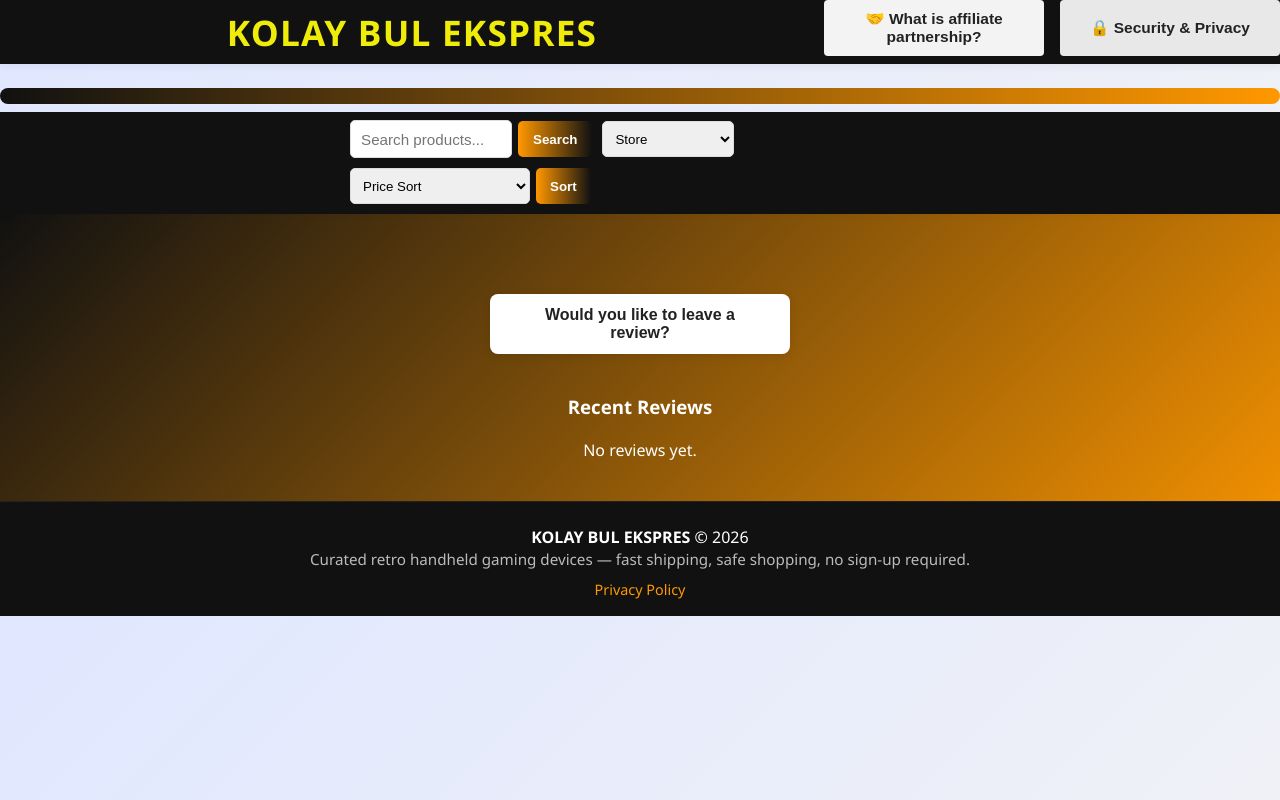
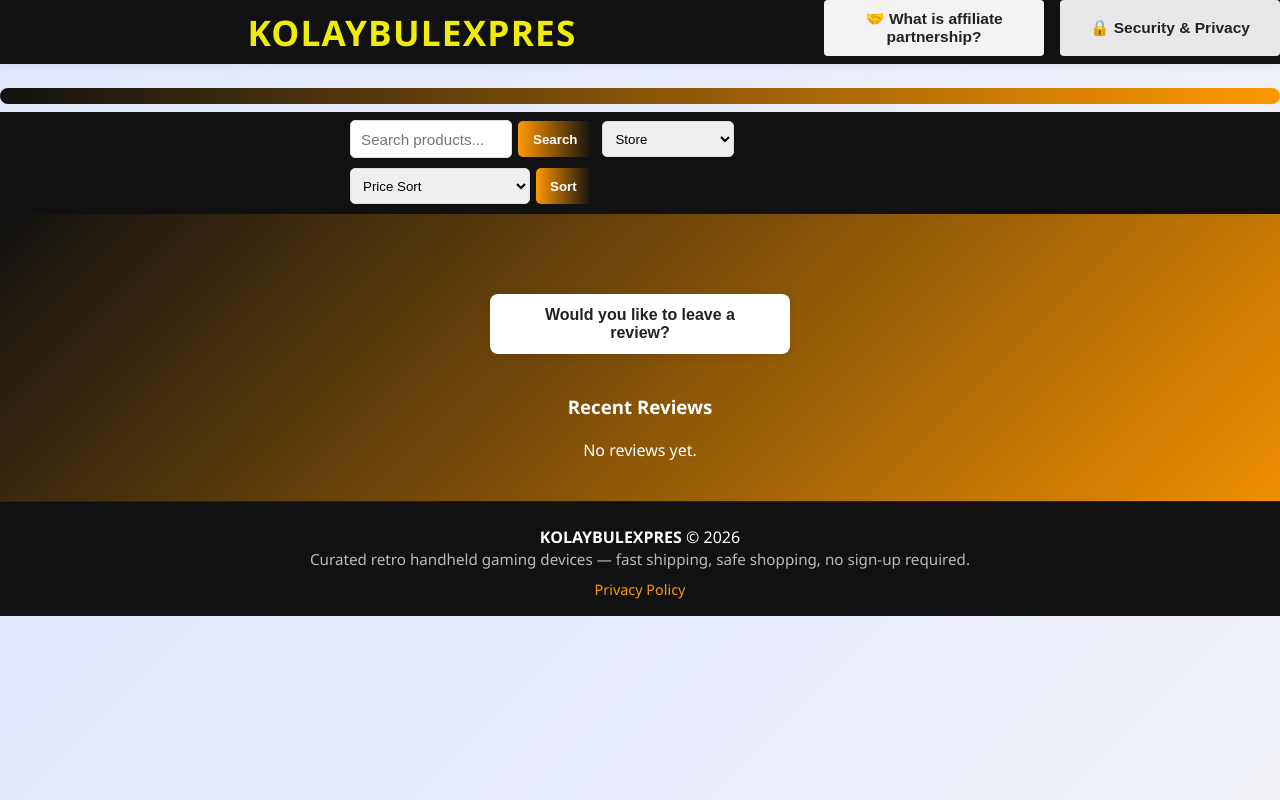
Before and after one commit to simyaci1980/alibaba, a Django app: page / in a window 1280 px wide. Run offline with Django 5.2, Linux system fonts and the light colour scheme; data that the repository does not hold is empty.

Commit message:
Normalize homepage brand title for English SEO

```diff
--- a/urunler/templates/urunler/anasayfa.html
+++ b/urunler/templates/urunler/anasayfa.html
@@ -1,11 +1,11 @@
 {% extends 'urunler/base.html' %}
 
-{% block title %}Kolay Bul Ekspres | Retro Handheld Consoles{% endblock %}
+{% block title %}KOLAYBULEXPRES | Retro Handheld Consoles{% endblock %}
 {% block meta_description %}Browse curated retro handheld consoles and gaming devices. Compare prices and shop safely.{% endblock %}
 
 {% block content %}
 <!-- Main Heading for SEO -->
-<h1 style="position: absolute; clip: rect(0 0 0 0); width: 1px; height: 1px; overflow: hidden; white-space: nowrap;">Retro Handheld Consoles &amp; Gaming Devices - Kolay Bul Ekspres</h1>
+<h1 style="position: absolute; clip: rect(0 0 0 0); width: 1px; height: 1px; overflow: hidden; white-space: nowrap;">Retro Handheld Consoles &amp; Gaming Devices - KOLAYBULEXPRES</h1>
 
 <!-- Ürün Resim Carousel (En Üste) -->
 <div class="carousel-wrapper" style="overflow: hidden; margin: 24px 0 0 0; background: linear-gradient(90deg, #111 0%, #ff9800 100%); padding: 0 0 16px 0; border-radius: 12px; margin-bottom: 8px;">
--- a/urunler/templates/urunler/base.html
+++ b/urunler/templates/urunler/base.html
@@ -4,12 +4,12 @@
 <head>
     <meta charset="UTF-8">
     <meta name="viewport" content="width=device-width, initial-scale=1.0">
-    <title>{% block title %}KOLAY BUL EKSPRES{% endblock %}</title>
-    <meta name="description" content="{% block meta_description %}Kolay Bul Ekspres — Curated retro handheld consoles and gaming devices. Fast shipping, safe shopping, no personal info required.{% endblock %}">
+    <title>{% block title %}KOLAYBULEXPRES{% endblock %}</title>
+    <meta name="description" content="{% block meta_description %}KOLAYBULEXPRES — Curated retro handheld consoles and gaming devices. Fast shipping, safe shopping, no personal info required.{% endblock %}">
     {% if canonical_url %}<link rel="canonical" href="{{ canonical_url }}">{% endif %}
     <meta property="og:type" content="{% firstof og_type 'website' %}">
-    <meta property="og:title" content="{% firstof og_title meta_title 'KOLAY BUL EKSPRES' %}">
-    <meta property="og:description" content="{% firstof og_description meta_description 'Explore curated products on Kolay Bul Ekspres.' %}">
+    <meta property="og:title" content="{% firstof og_title meta_title 'KOLAYBULEXPRES' %}">
+    <meta property="og:description" content="{% firstof og_description meta_description 'Explore curated products on KOLAYBULEXPRES.' %}">
     {% if og_url %}
     <meta property="og:url" content="{{ og_url }}">
     {% elif canonical_url %}
@@ -17,8 +17,8 @@
     {% endif %}
     {% if og_image %}<meta property="og:image" content="{{ og_image }}">{% endif %}
     <meta name="twitter:card" content="summary_large_image">
-    <meta name="twitter:title" content="{% firstof og_title meta_title 'KOLAY BUL EKSPRES' %}">
-    <meta name="twitter:description" content="{% firstof og_description meta_description 'Explore curated products on Kolay Bul Ekspres.' %}">
+    <meta name="twitter:title" content="{% firstof og_title meta_title 'KOLAYBULEXPRES' %}">
+    <meta name="twitter:description" content="{% firstof og_description meta_description 'Explore curated products on KOLAYBULEXPRES.' %}">
     {% if og_image %}<meta name="twitter:image" content="{{ og_image }}">{% endif %}
 
     <!-- Organization Schema (Site-wide) -->
@@ -254,7 +254,7 @@
 </head>
 <body>
     <div class="navbar" style="display: flex; align-items: center;">
-        <span class="navbar-center-text" style="flex: 1;">KOLAY BUL EKSPRES</span>
+        <span class="navbar-center-text" style="flex: 1;">KOLAYBULEXPRES</span>
         <button class="navbar-hamburger" id="navbarHamburger" aria-label="Menüyü Aç/Kapat">&#9776;</button>
         <div class="navbar-content" id="navbarMenu">
             <button class="navbar-btn navbar-btn-blue" id="btnAvrupaDeposu" style="display:none;">🚚 Did you know AliExpress has European warehouses?</button>
@@ -367,7 +367,7 @@
 
     <footer style="background:#111; color:#fff; text-align:center; padding: 24px 8px 16px 8px; font-size: 1rem; margin-top:40px; border-top:1px solid #222;">
         <div style="max-width:900px; margin:0 auto;">
-            <strong>KOLAY BUL EKSPRES</strong> &copy; 2026
+            <strong>KOLAYBULEXPRES</strong> &copy; 2026
             <br>
             <span style="font-size:0.95em; color:#bbb;">Curated retro handheld gaming devices — fast shipping, safe shopping, no sign-up required.</span>
             <br>
--- a/urunler/views.py
+++ b/urunler/views.py
@@ -481,7 +481,7 @@ def anasayfa(request):
 	clear_price_sort_params.pop('price_sort', None)
 	clear_price_sort_query = clear_price_sort_params.urlencode()
 	canonical_url = _build_canonical_url(request.path, query_string)
-	meta_title = 'Kolay Bul Ekspres | Retro Handheld Consoles'
+	meta_title = 'KOLAYBULEXPRES | Retro Handheld Consoles'
 	meta_description = 'Browse curated retro handheld consoles and gaming devices. Compare prices and shop safely.'
 	organization_schema = _build_organization_schema()
 	available_magazalar = list(Magaza.objects.order_by('isim').values_list('isim', flat=True))
```
